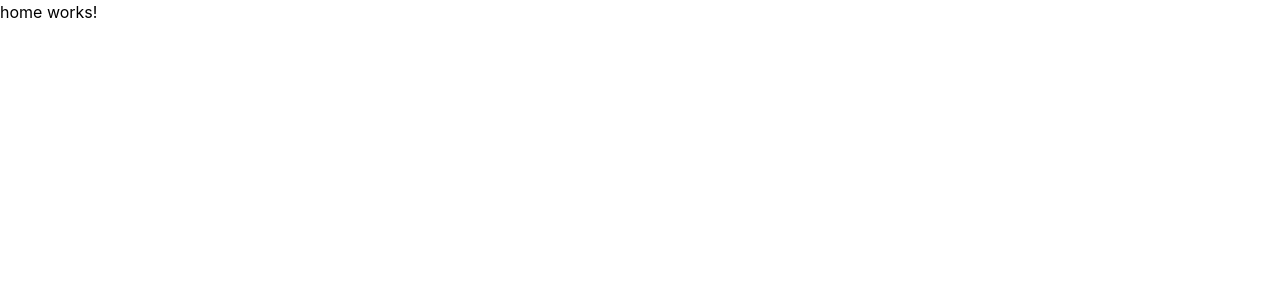
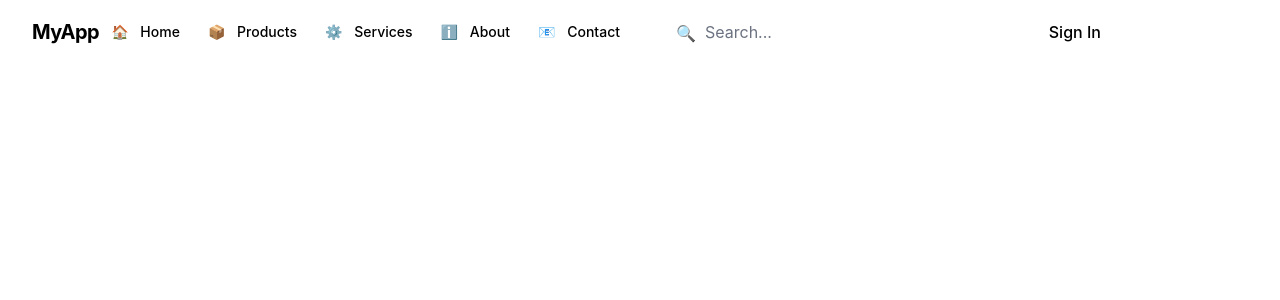
Before and after one commit to SehovacZeljko/angular-store-practice, an Angular app: page /home in a window 1280 px wide. Shown: the top 300 px of the page. Built offline with nearby package versions, Linux system fonts and the light colour scheme.

Commit message:
Add Header

```diff
--- /dev/null
+++ b/src/app/header/header.component.html
@@ -0,0 +1,200 @@
+<header
+  [class.sticky]="sticky"
+  [class.top-0]="sticky"
+  [class.z-50]="sticky"
+  [ngClass]="{
+    'light-surface shadow-md': !transparent && theme === 'light',
+    'primary-bg shadow-md': !transparent && theme === 'dark',
+    'bg-transparent': transparent
+  }"
+  class="w-full transition-all duration-300"
+>
+  <div class="max-w-7xl mx-auto px-4 sm:px-6 lg:px-8">
+    <div class="flex justify-between items-center h-16">
+      <!-- Logo Section -->
+      <div
+        class="flex items-center space-x-3 cursor-pointer"
+        (click)="navigateTo('/')"
+      >
+        <img
+          *ngIf="logo"
+          [src]="logo"
+          [alt]="logoText"
+          class="h-8 w-auto hover:opacity-80 transition-opacity duration-200"
+        />
+
+        <span
+          *ngIf="logoText"
+          [ngClass]="{
+            'text-black': theme === 'light',
+            'text-white': theme === 'dark'
+          }"
+          class="text-xl font-bold tracking-tight hover:opacity-80 transition-opacity duration-200"
+        >
+          {{ logoText }}
+        </span>
+      </div>
+
+      <!-- Desktop Navigation -->
+      <nav class="hidden md:flex items-center space-x-1">
+        <a
+          *ngFor="let link of navLinks"
+          [href]="link.href"
+          (click)="$event.preventDefault(); navigateTo(link.href)"
+          [ngClass]="{
+            'text-black hover:secondary-bg': theme === 'light',
+            'text-white hover:accent1-bg': theme === 'dark'
+          }"
+          class="px-3 py-2 rounded-md text-sm font-medium transition-all duration-200"
+        >
+          <span *ngIf="link.icon" class="mr-2">{{ link.icon }}</span>
+          {{ link.label }}
+        </a>
+      </nav>
+
+      <!-- Search Bar -->
+      <div
+        *ngIf="showSearch"
+        class="hidden md:flex items-center flex-1 max-w-md mx-8"
+      >
+        <form (submit)="onSearch($event)" class="relative w-full">
+          <input
+            type="text"
+            name="search"
+            [(ngModel)]="searchQuery"
+            placeholder="Search..."
+            [ngClass]="{
+              'light-bg text-black placeholder-gray-500 focus:light-surface':
+                theme === 'light',
+              'primary-bg text-white placeholder-gray-400 focus:light-primary-dark':
+                theme === 'dark'
+            }"
+            class="w-full pl-10 pr-4 py-2 rounded-lg border border-transparent focus:outline-none focus:ring-2 focus:ring-accent1 focus:border-transparent transition-all duration-200"
+          />
+          <span
+            class="absolute left-3 top-2.5 text-gray-400 pointer-events-none"
+            >🔍</span
+          >
+        </form>
+      </div>
+
+      <!-- Desktop Buttons -->
+      <div class="hidden md:flex items-center space-x-3">
+        <button
+          (click)="onSignIn()"
+          [ngClass]="{
+            'text-black hover:secondary-bg': theme === 'light',
+            'text-white hover:accent1-bg': theme === 'dark'
+          }"
+          class="px-4 py-2 rounded-lg font-medium transition-all duration-200 focus:outline-none focus:ring-2 focus:ring-offset-2 focus:ring-accent1 whitespace-nowrap"
+        >
+          Sign In
+        </button>
+
+        <button
+          (click)="onGetStarted()"
+          class="px-4 py-2 rounded-lg font-medium primary-button-color text-white hover-button-mint transition-all duration-200 focus:outline-none focus:ring-2 focus:ring-offset-2 focus:ring-blue-500 whitespace-nowrap"
+        >
+          Get Started
+        </button>
+      </div>
+
+      <!-- Mobile Menu Button -->
+      <button
+        (click)="toggleMobileMenu()"
+        [ngClass]="{
+          'text-gray-700 hover:bg-gray-100': theme === 'light',
+          'text-gray-300 hover:bg-gray-800': theme === 'dark'
+        }"
+        class="md:hidden p-2 rounded-md focus:outline-none focus:ring-2 focus:ring-inset focus:ring-blue-500 transition-colors duration-200"
+        [attr.aria-expanded]="mobileMenuOpen"
+        aria-label="Toggle menu"
+      >
+        <svg
+          class="h-6 w-6"
+          fill="none"
+          viewBox="0 0 24 24"
+          stroke="currentColor"
+        >
+          <path
+            *ngIf="!mobileMenuOpen"
+            stroke-linecap="round"
+            stroke-linejoin="round"
+            stroke-width="2"
+            d="M4 6h16M4 12h16M4 18h16"
+          />
+          <path
+            *ngIf="mobileMenuOpen"
+            stroke-linecap="round"
+            stroke-linejoin="round"
+            stroke-width="2"
+            d="M6 18L18 6M6 6l12 12"
+          />
+        </svg>
+      </button>
+    </div>
+  </div>
+
+  <!-- Mobile Menu -->
+  <div
+    *ngIf="mobileMenuOpen"
+    [ngClass]="{
+      'light-surface border-secondary': theme === 'light',
+      'primary-bg border-accent1': theme === 'dark'
+    }"
+    class="md:hidden border-t"
+  >
+    <div class="px-4 pt-2 pb-3 space-y-1">
+      <!-- Mobile Search -->
+      <div *ngIf="showSearch" class="pb-3">
+        <form (submit)="onSearch($event)">
+          <input
+            type="text"
+            placeholder="Search..."
+            [ngClass]="{
+              'light-bg text-black placeholder-gray-500': theme === 'light',
+              'primary-bg text-white placeholder-gray-400': theme === 'dark'
+            }"
+            class="w-full px-4 py-2 rounded-lg border border-transparent focus:outline-none focus:ring-2 focus:ring-blue-500 transition-all duration-200"
+          />
+        </form>
+      </div>
+
+      <!-- Mobile Nav Links -->
+      <a
+        *ngFor="let link of navLinks"
+        [href]="link.href"
+        (click)="
+          $event.preventDefault(); navigateTo(link.href); toggleMobileMenu()
+        "
+        [ngClass]="{
+          'text-gray-700 hover:bg-gray-100 hover:text-gray-900':
+            theme === 'light',
+          'text-gray-300 hover:bg-gray-800 hover:text-white': theme === 'dark'
+        }"
+        class="block px-3 py-2 rounded-md text-base font-medium transition-all duration-200"
+      >
+        <span *ngIf="link.icon" class="mr-2">{{ link.icon }}</span>
+        {{ link.label }}
+      </a>
+
+      <!-- Mobile Buttons -->
+      <div class="pt-4 space-y-2">
+        <button
+          (click)="onSignIn(); toggleMobileMenu()"
+          [ngClass]="{
+            'secondary-bg text-black hover:light-secondary-dark':
+              theme === 'light',
+            'primary-bg text-white hover:light-primary-dark': theme === 'dark'
+          }"
+          class="w-full px-4 py-2 rounded-lg font-medium transition-all duration-200 focus:outline-none focus:ring-2 focus:ring-offset-2 focus:ring-gray-500"
+        >
+          Sign In
+        </button>
+        <button (click)="onGetStarted(); toggleMobileMenu()">
+          Get Started
+        </button>
+      </div>
+    </div>
+  </div>
+</header>
--- /dev/null
+++ b/src/app/header/header.component.scss
@@ -0,0 +1,30 @@
+:host {
+  display: block;
+}
+
+.md\:hidden {
+  animation: slideDown 0.3s ease-out;
+}
+
+@keyframes slideDown {
+  from {
+    opacity: 0;
+    transform: translateY(-10px);
+  }
+  to {
+    opacity: 1;
+    transform: translateY(0);
+  }
+}
+
+// Optional: Add backdrop blur for transparent headers
+header.bg-transparent {
+  @apply backdrop-blur-sm;
+}
+
+// Custom scrollbar for search if needed
+input[type="text"] {
+  &::-webkit-search-cancel-button {
+    @apply cursor-pointer;
+  }
+}
--- /dev/null
+++ b/src/app/header/header.component.ts
@@ -0,0 +1,65 @@
+import { Component } from '@angular/core';
+import { CommonModule } from '@angular/common';
+import { FormsModule } from '@angular/forms';
+import { Router } from '@angular/router';
+
+interface NavLink {
+  label: string;
+  href: string;
+  icon?: string;
+}
+
+@Component({
+  selector: 'app-header',
+  standalone: true,
+  imports: [CommonModule, FormsModule],
+  templateUrl: './header.component.html',
+  styleUrls: ['./header.component.scss'],
+})
+export class HeaderComponent {
+  // Configuration - Edit these properties
+  logo = ''; // Add your logo URL here
+  logoText = 'MyApp';
+  sticky = true;
+  transparent = false;
+  showSearch = true;
+  theme: 'light' | 'dark' = 'light';
+
+  navLinks: NavLink[] = [
+    { label: 'Home', href: '/', icon: '🏠' },
+    { label: 'Products', href: '/products', icon: '📦' },
+    { label: 'Services', href: '/services', icon: '⚙️' },
+    { label: 'About', href: '/about', icon: 'ℹ️' },
+    { label: 'Contact', href: '/contact', icon: '📧' },
+  ];
+
+  mobileMenuOpen = false;
+  searchQuery = '';
+
+  constructor(private router: Router) {}
+
+  toggleMobileMenu(): void {
+    this.mobileMenuOpen = !this.mobileMenuOpen;
+  }
+
+  onSearch(event: Event): void {
+    event.preventDefault();
+    console.log('Search query:', this.searchQuery);
+    // Implement your search logic here
+  }
+
+  onSignIn(): void {
+    console.log('Sign in clicked');
+    // this.router.navigate(['/login']);
+  }
+
+  onGetStarted(): void {
+    console.log('Get started clicked');
+    // this.router.navigate(['/signup']);
+  }
+
+  navigateTo(href: string): void {
+    // this.router.navigate([href]);
+    console.log('Navigate to:', href);
+  }
+}
--- a/src/app/home/home.component.html
+++ b/src/app/home/home.component.html
@@ -1 +1 @@
-<p>home works!</p>
+<app-header></app-header>
```
Also changed, not shown: src/app/home/home.component.ts (+4 -5 lines).
